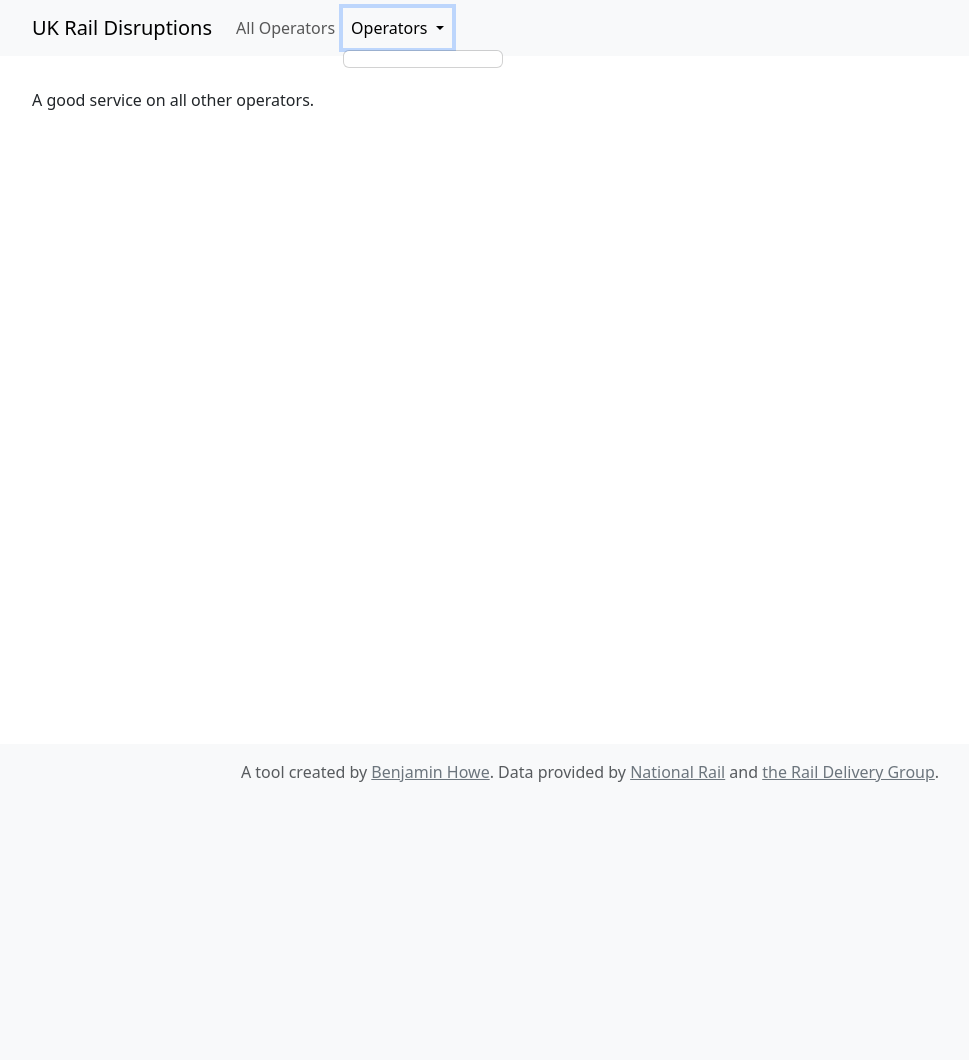
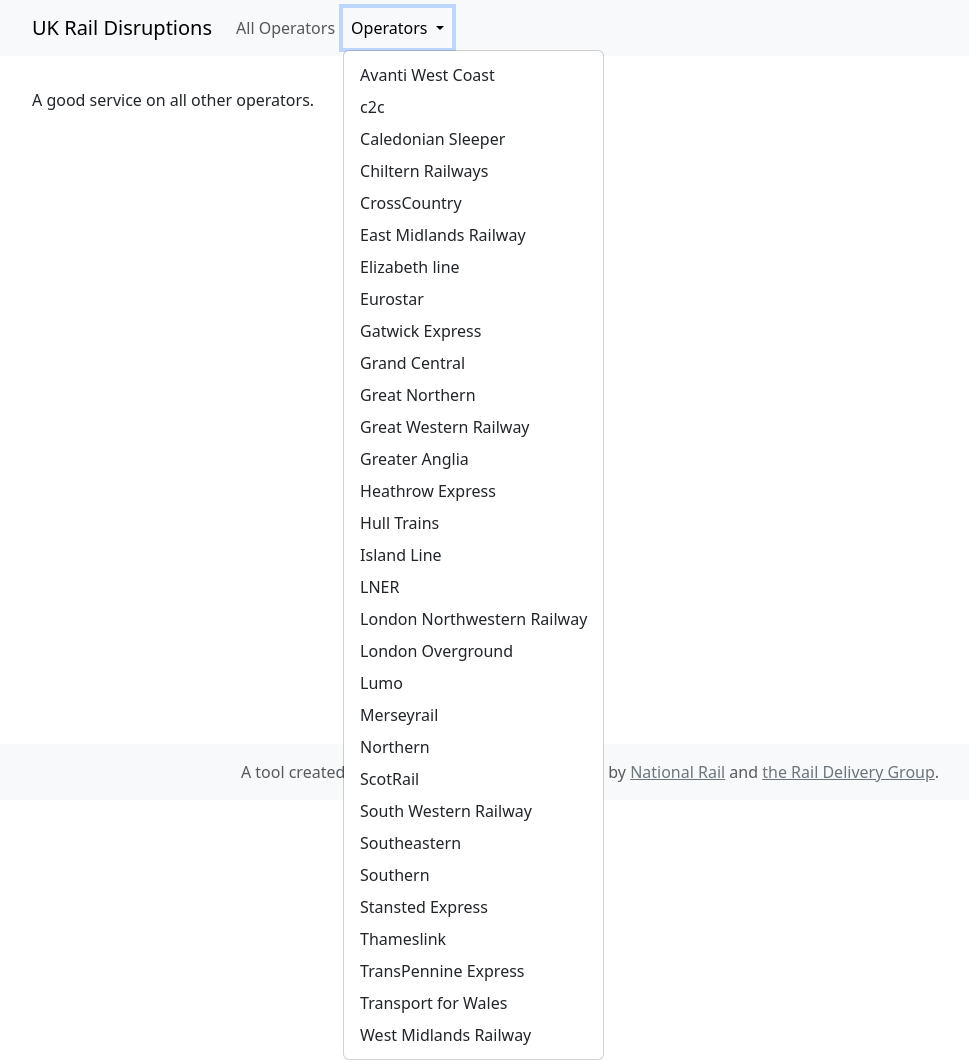
Before and after one commit to BenjaminEHowe/rail-disruptions, a Flask app: page / in a window 1280 px wide, after a click on "Operators". Shown: the whole page, without its empty margins (50-1019 px from the left). Before the commit the page ends 782 px from the top, so only its background shows below. Run offline with Flask 3, Linux system fonts and the light colour scheme; parts of the project's set-up code (start-up, migrations or seed data) failed here and were passed over.

Commit message:
Created base template

```diff
--- /dev/null
+++ b/templates/_base.html
@@ -0,0 +1,73 @@
+<!doctype html>
+<html class="h-100" lang="en">
+  <head>
+    <meta charset="utf-8">
+    <meta name="viewport" content="width=device-width, initial-scale=1">
+    <title>UK Rail Disruptions</title>
+    <link href="https://cdn.jsdelivr.net/npm/bootstrap@5.3.7/dist/css/bootstrap.min.css" rel="stylesheet" integrity="sha384-LN+7fdVzj6u52u30Kp6M/trliBMCMKTyK833zpbD+pXdCLuTusPj697FH4R/5mcr" crossorigin="anonymous">
+  </head>
+  <body class="d-flex flex-column h-100">
+    <nav class="navbar navbar-expand-lg bg-body-tertiary" style="margin-bottom:1rem">
+      <div class="container">
+        <a class="navbar-brand" href="#">UK Rail Disruptions</a>
+        <button class="navbar-toggler" type="button" data-bs-toggle="collapse" data-bs-target="#navbarSupportedContent" aria-controls="navbarSupportedContent" aria-expanded="false" aria-label="Toggle navigation">
+          <span class="navbar-toggler-icon"></span>
+        </button>
+        <div class="collapse navbar-collapse" id="navbarSupportedContent">
+          <ul class="navbar-nav me-auto mb-2 mb-lg-0">
+            <li class="nav-item">
+              <a class="nav-link" href="/">All Operators</a>
+            </li>
+            <li class="nav-item dropdown">
+              <a class="nav-link dropdown-toggle" href="#" role="button" data-bs-toggle="dropdown" aria-expanded="false">
+                Operators
+              </a>
+              <ul class="dropdown-menu">
+                <li><a class="dropdown-item" href="/operator/VT">Avanti West Coast</a></li>
+                <li><a class="dropdown-item" href="/operator/CC">c2c</a></li>
+                <li><a class="dropdown-item" href="/operator/CS">Caledonian Sleeper</a></li>
+                <li><a class="dropdown-item" href="/operator/CH">Chiltern Railways</a></li>
+                <li><a class="dropdown-item" href="/operator/XC">CrossCountry</a></li>
+                <li><a class="dropdown-item" href="/operator/EM">East Midlands Railway</a></li>
+                <li><a class="dropdown-item" href="/operator/XR">Elizabeth line</a></li>
+                <li><a class="dropdown-item" href="/operator/ES">Eurostar</a></li>
+                <li><a class="dropdown-item" href="/operator/GX">Gatwick Express</a></li>
+                <li><a class="dropdown-item" href="/operator/GC">Grand Central</a></li>
+                <li><a class="dropdown-item" href="/operator/GN">Great Northern</a></li>
+                <li><a class="dropdown-item" href="/operator/GW">Great Western Railway</a></li>
+                <li><a class="dropdown-item" href="/operator/LE">Greater Anglia</a></li>
+                <li><a class="dropdown-item" href="/operator/HX">Heathrow Express</a></li>
+                <li><a class="dropdown-item" href="/operator/HT">Hull Trains</a></li>
+                <li><a class="dropdown-item" href="/operator/IL">Island Line</a></li>
+                <li><a class="dropdown-item" href="/operator/GR">LNER</a></li>
+                <li><a class="dropdown-item" href="/operator/LN">London Northwestern Railway</a></li>
+                <li><a class="dropdown-item" href="/operator/LO">London Overground</a></li>
+                <li><a class="dropdown-item" href="/operator/LD">Lumo</a></li>
+                <li><a class="dropdown-item" href="/operator/ME">Merseyrail</a></li>
+                <li><a class="dropdown-item" href="/operator/NT">Northern</a></li>
+                <li><a class="dropdown-item" href="/operator/SR">ScotRail</a></li>
+                <li><a class="dropdown-item" href="/operator/SW">South Western Railway</a></li>
+                <li><a class="dropdown-item" href="/operator/SE">Southeastern</a></li>
+                <li><a class="dropdown-item" href="/operator/SN">Southern</a></li>
+                <li><a class="dropdown-item" href="/operator/SX">Stansted Express</a></li>
+                <li><a class="dropdown-item" href="/operator/TL">Thameslink</a></li>
+                <li><a class="dropdown-item" href="/operator/TP">TransPennine Express</a></li>
+                <li><a class="dropdown-item" href="/operator/AW">Transport for Wales</a></li>
+                <li><a class="dropdown-item" href="/operator/WM">West Midlands Railway</a></li>
+              </ul>
+            </li>
+          </ul>
+        </div>
+      </div>
+    </nav>
+    <div class="container">
+      {% block content %}{% endblock %}
+    </div>
+    <footer class="footer mt-auto py-3 bg-body-tertiary" style="text-align:center">
+      <div class="container">
+        <span class="text-body-secondary">A tool created by <a href="https://www.beh.uk/" class="link-secondary">Benjamin Howe</a>. Data provided by <a href="https://www.nationalrail.co.uk/" class="link-secondary">National Rail</a> and <a href="https://www.raildeliverygroup.com/" class="link-secondary">the Rail Delivery Group</a>.</span>
+      </div>
+    </footer>
+    <script src="https://cdn.jsdelivr.net/npm/bootstrap@5.3.7/dist/js/bootstrap.bundle.min.js" integrity="sha384-ndDqU0Gzau9qJ1lfW4pNLlhNTkCfHzAVBReH9diLvGRem5+R9g2FzA8ZGN954O5Q" crossorigin="anonymous"></script>
+  </body>
+</html>
--- a/templates/all_operators.html
+++ b/templates/all_operators.html
@@ -1,38 +1,6 @@
-<!doctype html>
-<html class="h-100" lang="en">
-  <head>
-    <meta charset="utf-8">
-    <meta name="viewport" content="width=device-width, initial-scale=1">
-    <title>UK Rail Disruptions</title>
-    <link href="https://cdn.jsdelivr.net/npm/bootstrap@5.3.7/dist/css/bootstrap.min.css" rel="stylesheet" integrity="sha384-LN+7fdVzj6u52u30Kp6M/trliBMCMKTyK833zpbD+pXdCLuTusPj697FH4R/5mcr" crossorigin="anonymous">
-  </head>
-  <body class="d-flex flex-column h-100">
-    <nav class="navbar navbar-expand-lg bg-body-tertiary" style="margin-bottom:1rem">
-      <div class="container">
-        <a class="navbar-brand" href="#">UK Rail Disruptions</a>
-        <button class="navbar-toggler" type="button" data-bs-toggle="collapse" data-bs-target="#navbarSupportedContent" aria-controls="navbarSupportedContent" aria-expanded="false" aria-label="Toggle navigation">
-          <span class="navbar-toggler-icon"></span>
-        </button>
-        <div class="collapse navbar-collapse" id="navbarSupportedContent">
-          <ul class="navbar-nav me-auto mb-2 mb-lg-0">
-            <li class="nav-item">
-              <a class="nav-link" href="/">All Operators</a>
-            </li>
-            <li class="nav-item dropdown">
-              <a class="nav-link dropdown-toggle" href="#" role="button" data-bs-toggle="dropdown" aria-expanded="false">
-                Operators
-              </a>
-              <ul class="dropdown-menu">
-                {% for serviceIndicator in serviceIndicators %}
-                  <li><a class="dropdown-item" href="/operator/{{ serviceIndicator.operator.code }}">{{ serviceIndicator.operator.name }}</a></li>
-                {% endfor %}
-              </ul>
-            </li>
-          </ul>
-        </div>
-      </div>
-    </nav>
-    <div class="container">
+{% extends "_base.html" %}
+
+{% block content %}
   <ul>
     {% for serviceIndicator in serviceIndicators %}
       {% if serviceIndicator.status != "Good service" %}
@@ -40,7 +8,7 @@
           {% if serviceIndicator.incidents %}
             <ul>
               {% for incident in serviceIndicator.incidents %}
-                    <li>{{ incidentDetails[incident.id].summary }} (last updated: {{ incidentDetails[incident.id].lastUpdatedTs.strftime("%d/%m/%Y, %H:%M:%S") }})</li>
+                <li>{{ incidentDetails[incident.id].summary }} (last updated: {{ incidentDetails[incident.id].lastUpdatedTs.strftime("%d/%m/%Y %H:%M") }})</li>
               {% endfor %}
             </ul>
           {% endif %}
@@ -49,12 +17,4 @@
     {% endfor %}
   </ul>
   <p>A good service on all other operators.</p>
-    </div>
-    <footer class="footer mt-auto py-3 bg-body-tertiary" style="text-align:center">
-      <div class="container">
-        <span class="text-body-secondary">A tool created by <a href="https://www.beh.uk/" class="link-secondary">Benjamin Howe</a>. Data provided by <a href="https://www.nationalrail.co.uk/" class="link-secondary">National Rail</a> and <a href="https://www.raildeliverygroup.com/" class="link-secondary">the Rail Delivery Group</a>.</span>
-      </div>
-    </footer>
-    <script src="https://cdn.jsdelivr.net/npm/bootstrap@5.3.7/dist/js/bootstrap.bundle.min.js" integrity="sha384-ndDqU0Gzau9qJ1lfW4pNLlhNTkCfHzAVBReH9diLvGRem5+R9g2FzA8ZGN954O5Q" crossorigin="anonymous"></script>
-  </body>
-</html>
+{% endblock %}
```
Lines whose indentation alone changed are shown as unchanged.
